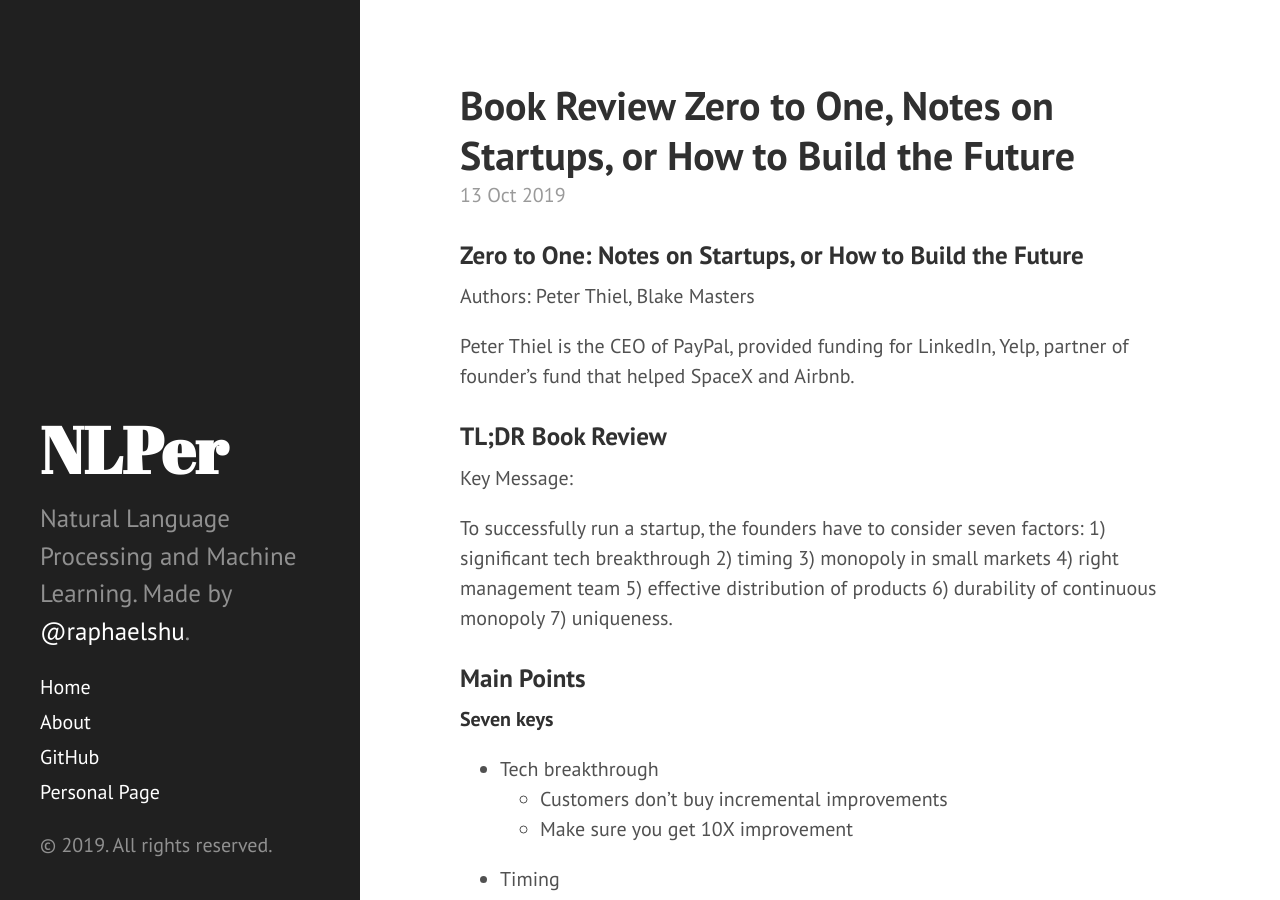
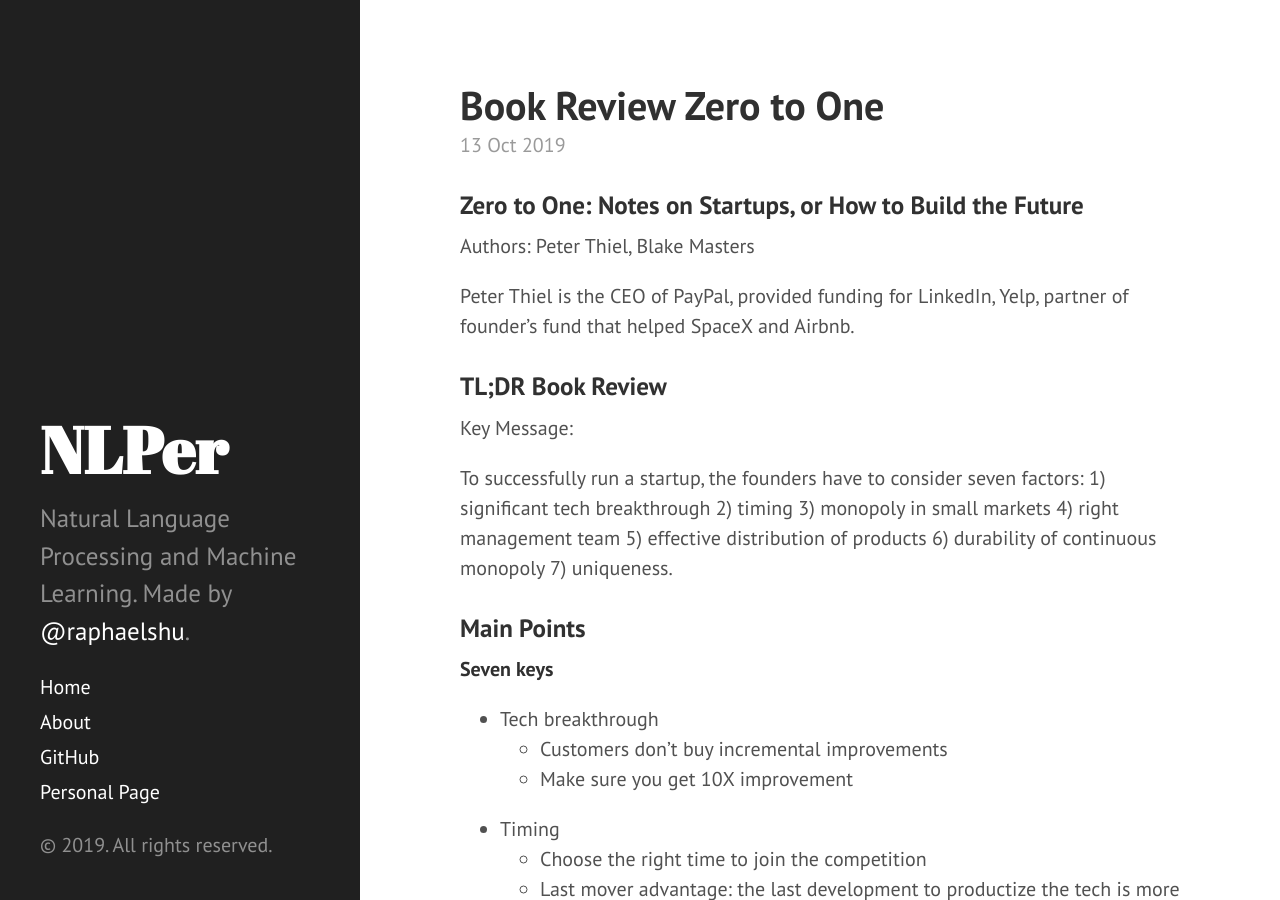
Before and after one commit to zomux/nlper, a Jekyll site: the page built from _posts/2019-10-13-book-review-zero-to-one.md, in a window 1280 px wide and 900 px high. Built offline with Jekyll 4.4.1, drawn with Linux system fonts in a browser that asks for light colours; comment, search, counter and statistics services are not loaded; some of the changed lines change nothing that is shown.

Commit message:
_posts/2019-10-13-book-review-zero-to-one.md updated from https://stackedit.io/

```diff
--- a/_posts/2019-10-13-book-review-zero-to-one.md
+++ b/_posts/2019-10-13-book-review-zero-to-one.md
@@ -1,6 +1,6 @@
 ---
 layout: post
-title: Book Review Zero to One, Notes on Startups, or How to Build the Future
+title: Book Review Zero to One
 ---
 
 ### Zero to One: Notes on Startups, or How to Build the Future
@@ -73,6 +73,6 @@
 - They failed to answer the seven key questions
 - Tesla wins as it has the monopoly
 <!--stackedit_data:
-eyJoaXN0b3J5IjpbLTQ5NjczNzc4MywtMTM5NDU2NTcwNSwtND
-UxODY3NjI3LC0yNTg5NDExMzNdfQ==
+eyJoaXN0b3J5IjpbMjExODYxNzQyMywtNDk2NzM3NzgzLC0xMz
+k0NTY1NzA1LC00NTE4Njc2MjcsLTI1ODk0MTEzM119
 -->
```
